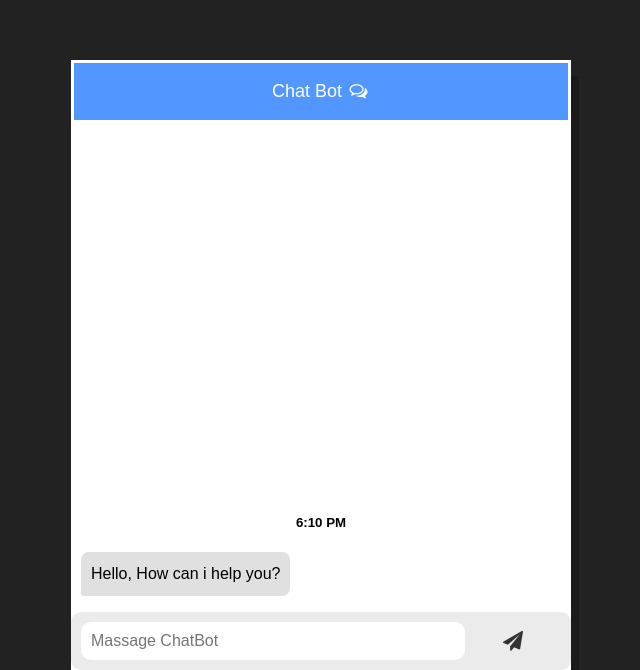
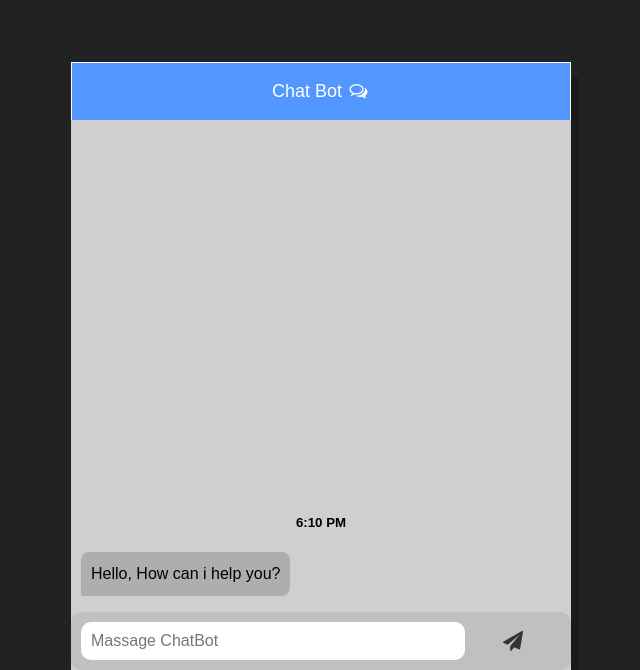
Before and after one commit to George-Khalil-29/ICD2O-1-2023-Final-Project-George-Khalil, a plain HTML site: page index.html in a window 1280 px wide. Shown: the part 130-800 px from the top of the page, without its empty margins (261-901 px from the left). Drawn offline with nearby package versions, Linux system fonts and the light colour scheme.

Commit message:
change the colors

```diff
--- a/css/chat.css
+++ b/css/chat.css
@@ -15,13 +15,13 @@
   outline: none;
   font-size: 18px;
   border-radius: 10px, 10px,;
-  border: 3px solid white;
+  border: 1px solid white;
   border-bottom: none;
 }
 
 .full-chat-block {
   width: 500px;
-  background: white;
+  background: #cfcfcf;
   text-align: center;
   overflow: auto;
   scrollbar-width: none;
@@ -56,7 +56,7 @@
   justify-content: space-between;
   width: 100%;
   align-items: center;
-  background-color: #ebebeb;
+  background-color: #c0c0c0;
   border-radius: 10px 10px;
   padding: 10px 10px 10px;
 }
@@ -89,7 +89,7 @@
   padding: 10px;
   font-size: 16px;
   color: #000;
-  background-color: white;
+  background-color: #ffffff;
   outline: none;
 }
 
@@ -105,7 +105,7 @@
 .userText span {
   line-height: 1.5em;
   display: inline-block;
-  background: #5ca6fa;
+  background: #4b9efd;
   padding: 10px;
   border-radius: 8px;
   border-bottom-right-radius: 2px;
@@ -125,7 +125,7 @@
 .botText span {
   line-height: 1.5em;
   display: inline-block;
-  background: #e0e0e0;
+  background: #aeaeae;
   padding: 10px;
   border-radius: 8px;
   border-bottom-left-radius: 2px;
```
